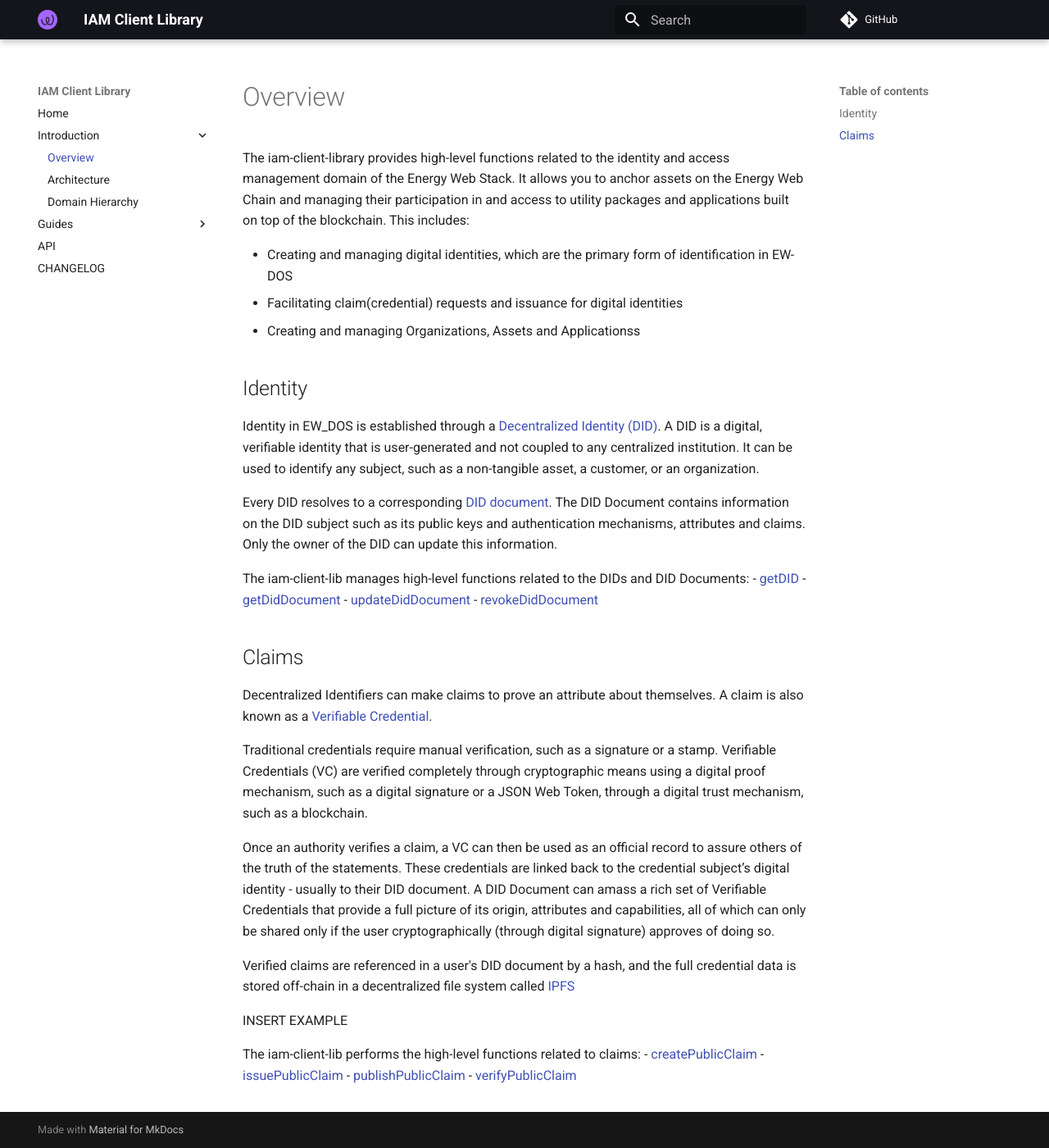
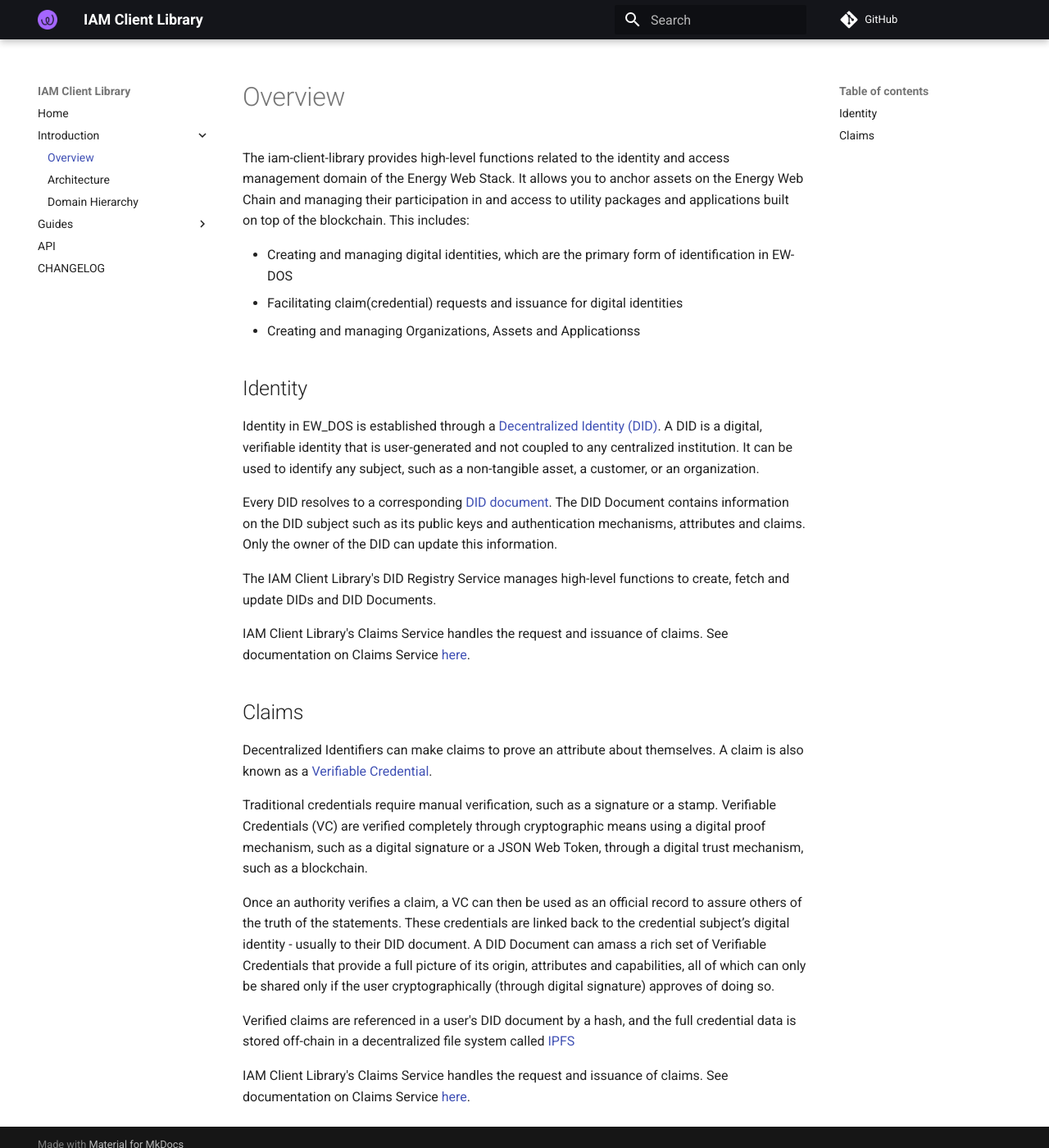
Before and after one commit to energywebfoundation/iam-client-lib, an MkDocs documentation site: the page built from docs/intro/overview.md, in a window 1280 px wide and 1400 px high. Shown: the whole window at 82% size. Built offline with MkDocs 1.6.1 and Material for MkDocs 9.7.7, drawn with Linux system fonts in a browser that asks for light colours; comment, search, counter and statistics services are not loaded.

Commit message:
update intro

```diff
--- a/docs/intro/overview.md
+++ b/docs/intro/overview.md
@@ -13,12 +13,10 @@ Identity in EW_DOS is established through a [Decentralized Identity (DID)](https
 
 Every DID resolves to a corresponding [DID document](https://www.w3.org/TR/did-use-cases/#dfn-did-documents). The DID Document contains information on the DID subject such as its public keys and authentication mechanisms, attributes and claims. Only the owner of the DID can update this information.
 
-The iam-client-lib manages high-level functions related to the DIDs and DID Documents:
-- [getDID](../api/classes/iam.IAM.md#getdid)
-- [getDidDocument](../api/classes/iam.IAM.md#getdiddocument)
-- [updateDidDocument](../api/classes/iam.IAM.md#updatediddocument)
-- [revokeDidDocument](../api/classes/iam.IAM.md#revokediddocument)
+The IAM Client Library's DID Registry Service manages high-level functions to create, fetch and update DIDs and DID Documents.
 
+
+IAM Client Library's Claims Service handles the request and issuance of claims. See documentation on Claims Service [here](../guides/claim.md).
 
 ## Claims
 
@@ -30,11 +28,4 @@ Once an authority verifies a claim, a VC can then be used as an official record
 
 Verified claims are referenced in a user's DID document by a hash, and the full credential data is stored off-chain in a decentralized file system called [IPFS](https://ipfs.io/)
 
-INSERT EXAMPLE
-
-
-The iam-client-lib performs the high-level functions related to claims:
-- [createPublicClaim](../api/classes/iam.IAM.md#createpublicclaim)
-- [issuePublicClaim](../api/classes/iam.IAM.md#issuepublicclaim)
-- [publishPublicClaim](../api/classes/iam.IAM.md#publishpublicclaim)
-- [verifyPublicClaim](../api/classes/iam.IAM.md#verifypublicclaim)
+IAM Client Library's Claims Service handles the request and issuance of claims. See documentation on Claims Service [here](../guides/claim.md).
```
